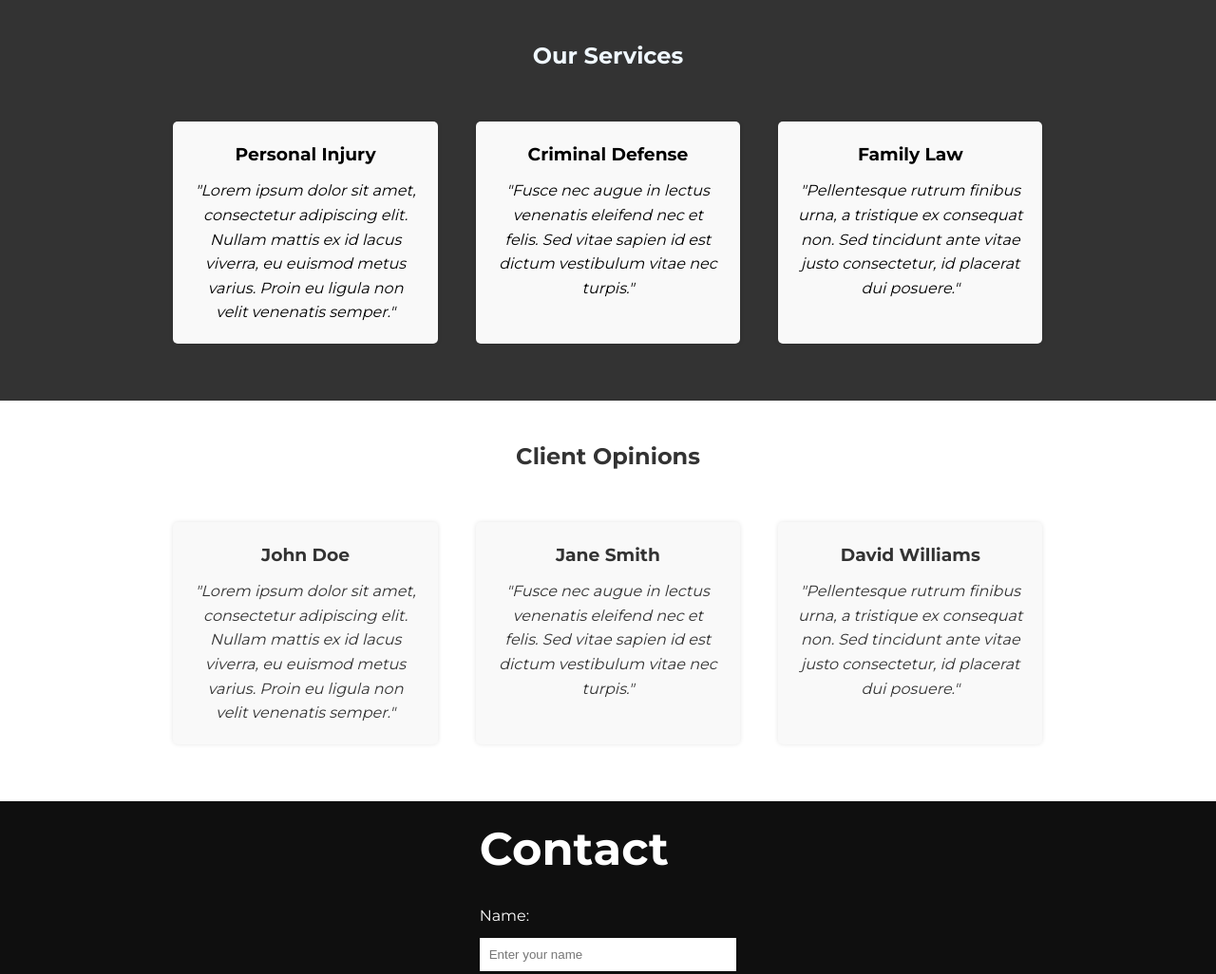
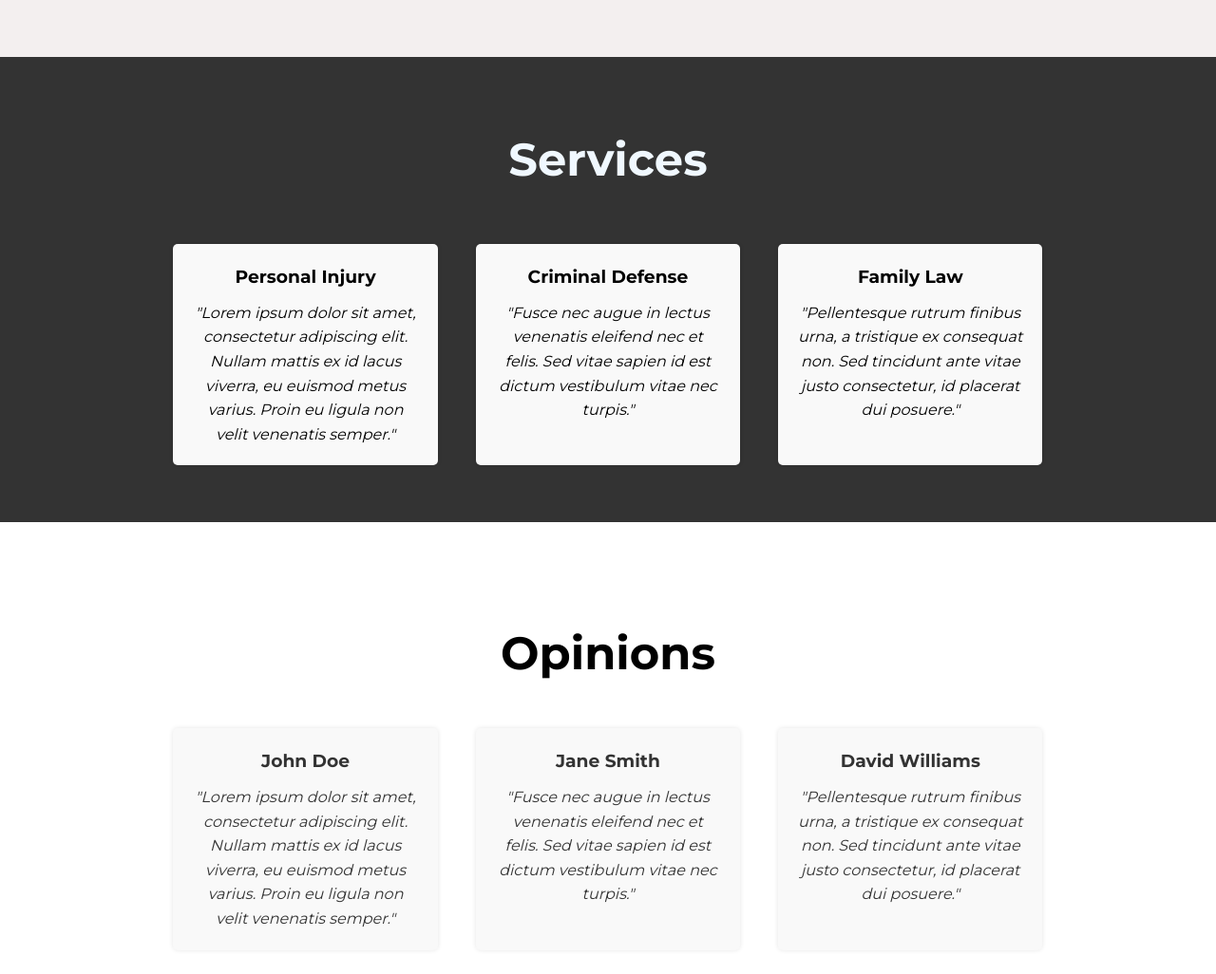
Before and after one commit to kno-be/isa-adora, a plain HTML site: page index.html in a window 1280 px wide. Shown: the part 1600-2626 px from the top of the page at 95% size. Drawn offline with Linux system fonts and the light colour scheme.

Commit message:
commit 2 on master

```diff
--- a/index.html
+++ b/index.html
@@ -27,6 +27,7 @@
           <li class="navbar-item"><a class="navbar-link" href="#home">HOME</a></li>
           <li class="navbar-item"><a class="navbar-link" href="#about">ABOUT</a></li>
           <li class="navbar-item"><a class="navbar-link" href="#services">SERVICES</a></li>
+          <li class="navbar-item"><a class="navbar-link" href="#opinions">OPINIONS</a></li>
           <li class="navbar-item"><a class="navbar-link" href="#contact">CONTACT</a></li>
         </ul>
       </div>
@@ -59,8 +60,8 @@
   </section>
 
   <section class="services" id="services">
-    <div class="about-container container">
-      <h2>Our Services</h2>
+    <div class="services-container container">
+      <h1>Services</h1>
       <div class="service">
         <!-- <img src="service1.jpg" alt="Service 1"> -->
         <h3>Personal Injury</h3>
@@ -81,7 +82,7 @@
 
   <section class="opinions" id="opinions">
     <div class="about-container container">
-      <h2>Client Opinions</h2>
+      <h1>Opinions</h1>
       <div class="opinion">
         <!-- <img src="client1.png" alt="Client 1"> -->
         <h3>John Doe</h3>
--- a/styles.css
+++ b/styles.css
@@ -18,7 +18,6 @@ html {
   overflow-x: hidden;
 }
 body {
-  height: 100vh;
   font-family: Montserrat;
   line-height: 1.6;
 
@@ -199,13 +198,14 @@ body {
   background-color: #f3efef;
   background-size: cover;
   background-position: center;
-  height: 800px;
+  height: 860px;
   display: flex;
   flex-direction: column;
   justify-content: center;
   color: #080707;
 }
 .about-container {
+  padding-top: 60px;
   display: flex;
   flex-wrap: wrap;
 }
@@ -238,7 +238,7 @@ body {
 
 .about .btn {
   background-color: #130c0c;
-  color: #444;
+  color: aliceblue;
   padding: 15px 30px;
   font-weight: bold;
   transition: all 0.3s ease;
@@ -259,9 +259,15 @@ body {
   justify-content: center;
 }
 
+.services-container {
+  padding-top: 30px;
+  display: flex;
+  flex-wrap: wrap;
+}
 
-.services h2 {
+.services h1 {
   width: 100%;
+  font-size: 48px;
   color: aliceblue;
   text-align: center;
   margin-bottom: 30px;
@@ -389,10 +395,19 @@ body {
   justify-content: center;
 }
 
-.opinions h2 {
+.opinions-container {
+
+  padding-top: 30px;
+  display: flex;
+  flex-wrap: wrap;
+}
+
+.opinions h1 {
   width: 100%;
+  font-size: 48px;
+  color: black;
   text-align: center;
-  margin-bottom: 30px;
+  margin-bottom: 20px;
 }
 
 .opinions .opinion {
@@ -434,7 +449,7 @@ footer {
   align-items: center;
   text-align: center;
   padding-top: 20px;
-  height: 50px;
+  height: 500px;
 }
 
 /* XXXXXXXXXXXXXXXXXXXXXXXXXXXXXXXXXXXXXXXXXXXXXXXXXXXXXXXXXXXXXXXXXXXXXXXXXXXXXXXXXXXXXXXXXXXXXXXXXXXXXXXXX */
```
